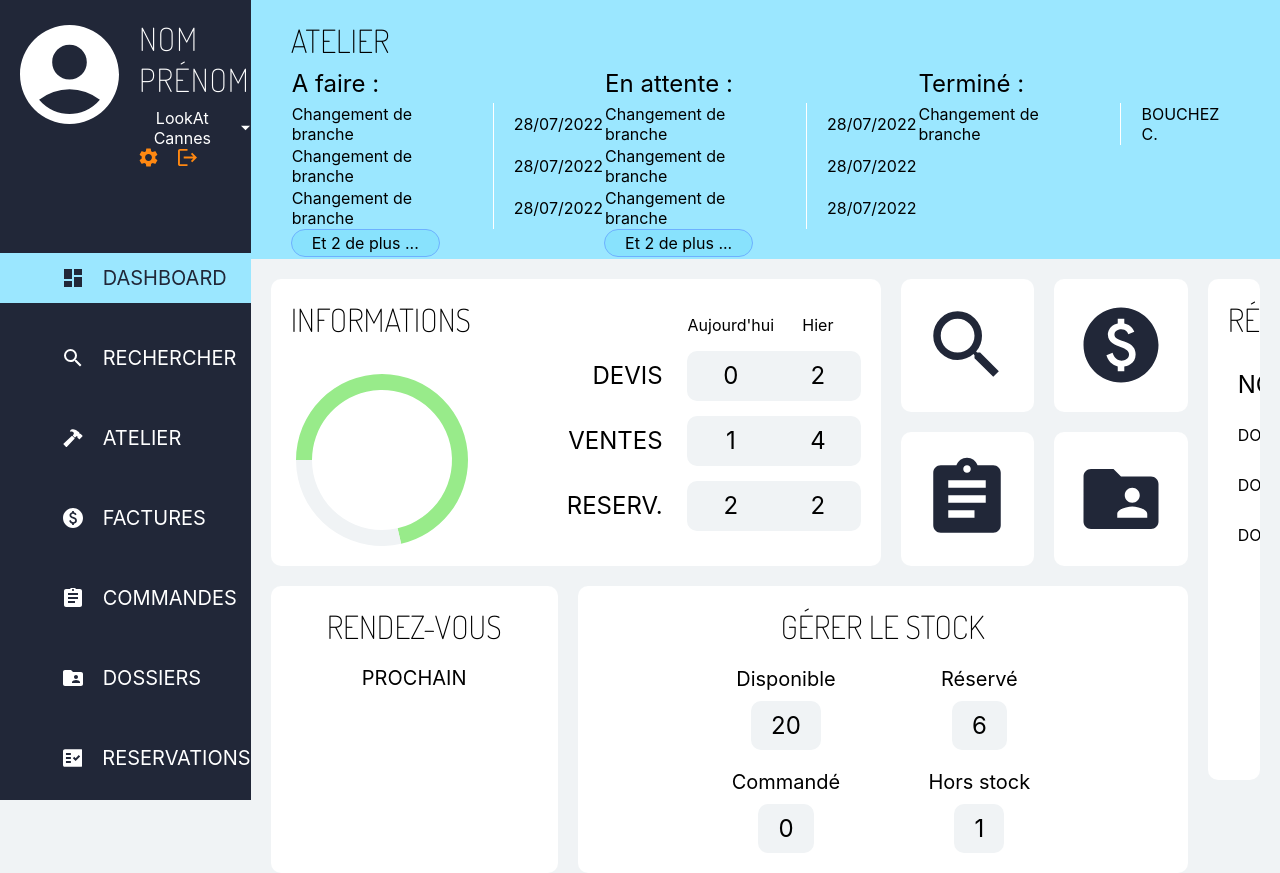
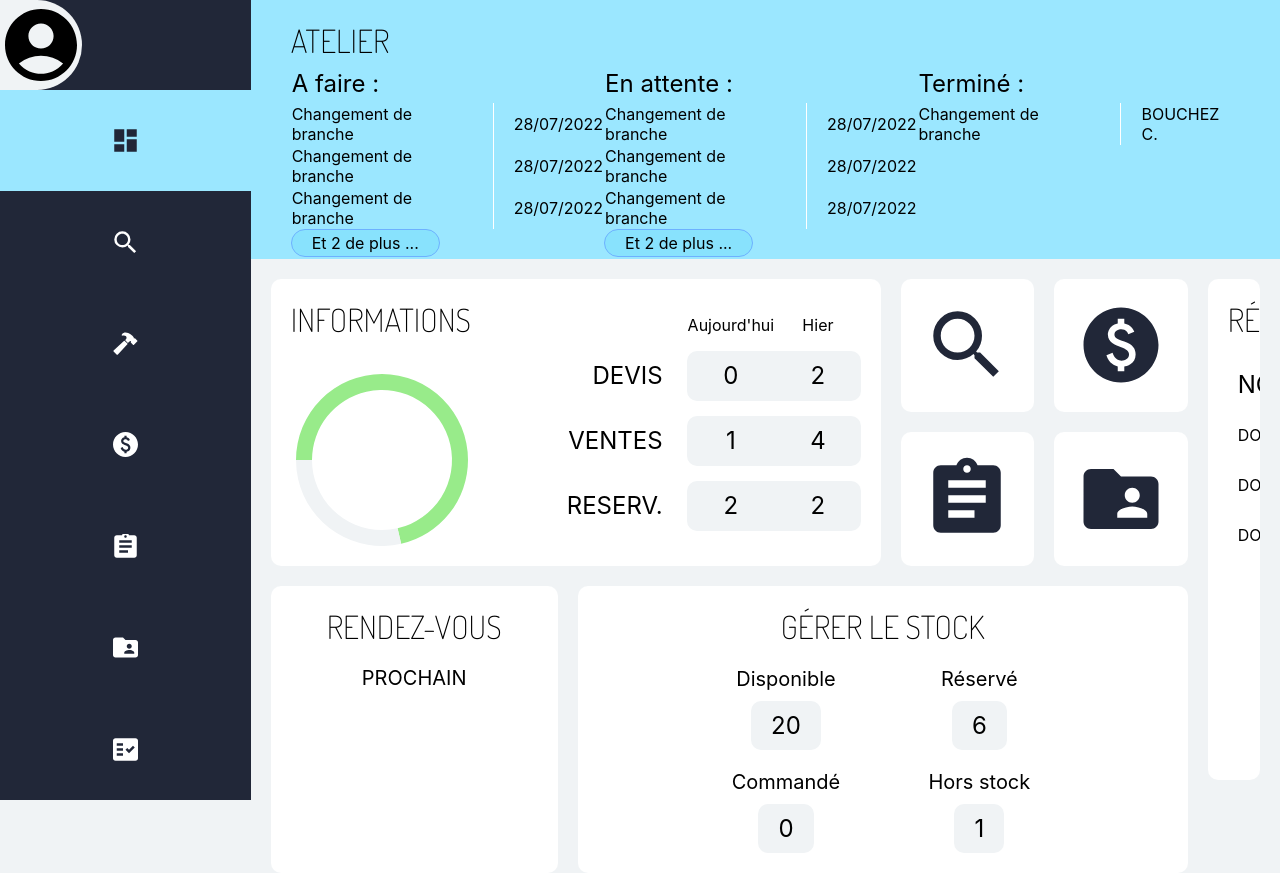
Before and after one commit to adrien-gllmt/lookat-manager-app, a React app in the folder app/: page /lookat-manager/ in a window 1280 px wide. Built offline with nearby package versions, Linux system fonts and the light colour scheme.

Commit message:
Navbar adjustements

```diff
--- a/app/src/assets/css/index.scss
+++ b/app/src/assets/css/index.scss
@@ -69,186 +69,58 @@ $padding-20: 20px;
   }
 
   header {
+    background-color: $dark-blue;
     height: 100vh;
-    width: 19.583333333333333333333333333333%;
-    display: block;
+    width: 100%;
+    position: relative;
+    display: flex;
+    flex-direction: column;
+    justify-content: flex-start;
 
     .user-info {
-      height: max-content;
-      padding: 0 20px;
-      margin-top: $viewport-top-margin;
+      display: flex;
+      gap: 20px;
+      height: 90px;
 
       .mobile-user-bg {
-        padding: 0;
+        padding: 0 5px 0 5px;
         height: 100%;
-        display: block;
-        align-items: normal;
-        background-color: inherit;
-        border-radius: 0;
-        width: auto;
+        display: flex;
+        align-items: center;
+        background-color: $light-grey;
+        border-radius: 0 10vh 10vh 0;
+        width: min-content;
       }
 
       svg {
-        height: 99px;
-        width: 99px;
-        color: white;
+        height: 9vh;
+        width: 9vh;
+        color: black;
       }
 
       .display-user {
-        display: flex;
-        flex-direction: column;
-        justify-content: space-between;
-
-        div {
-          display: flex;
-          flex-direction: column;
-          gap: 15px;
-
-          h2 {
-            letter-spacing: 1px;
-            color: white;
-            margin: -7px 0;
-          }
-
-          .retail-location {
-            flex-direction: row;
-            position: relative;
-
-            p {
-              color: white;
-            }
-
-            button {
-              display: flex;
-              align-items: center;
-              gap: 15px;
-              padding: 0;
-              margin: 0;
-              background-color: transparent;
-              border: none;
-
-              svg {
-                cursor: pointer;
-                height: 12px;
-                width: 12px;
-              }
-            }
-
-            ul {
-              top: 20px;
-              left: -10px;
-              position: absolute;
-              margin: 0;
-              padding: 0;
-              list-style-type: none;
-              background-color: $pd-blue;
-              display: flex;
-              flex-direction: column;
-              justify-content: space-around;
-
-              li {
-                height: 30px;
-                width: 100%;
-                display: flex;
-                align-items: center;
-
-                p {
-                  height: 100%;
-                  width: 100%;
-                  padding: 5px 10px;
-                }
-              }
-
-              .active-option {
-                background-color: #FF8811;
-              }
-            }
-          }
-        }
-
-        .settings {
-          flex-direction: row;
-          gap: 20px;
-
-          svg {
-            cursor: pointer;
-            height: 19px;
-            width: 19px;
-            color: $orange;
-          }
-        }
+        display: none;
       }
     }
 
     nav {
-      margin-top: 86px;
-      width: auto;
+      flex: 1;
+      width: 100%;
 
       ul {
-        display: flex;
-        flex-direction: column;
-        gap: 30px;
-        align-items: initial;
-        justify-items: initial;
-
-        h3 {
-          display: block;
-        }
-
-        .menu-selected {
-          background-color: $light-blue;
-
-          svg {
-            color: $dark-blue;
-          }
-
-          h3 {
-            color: $dark-blue;
-          }
-        }
-
-        a:not(.menu-selected):hover {
-          svg {
-            transition: color 0.2s ease-in-out;
-            color: $light-blue;
-          }
-
-          h3 {
-            color: $light-blue;
-            transition: color 0.2s ease-in-out;
-          }
-        }
-
-        a {
-          cursor: pointer;
-          display: flex;
-          align-items: center;
-          justify-content: initial;
-          gap: 20px;
-          height: 50px;
-          width: 100%;
-          padding-left: 25%;
-
-          svg {
-            transition: color 0.2s ease-in-out;
-            color: white;
-            height: 20px;
-            width: 20px;
-          }
-
-          h3 {
-            transition: color 0.2s ease-in-out;
-            color: white;
-            font-weight: normal;
-            font-family: Inter, sans-serif;
-            font-size: 1.25rem;
-            margin: 0;
-            padding: 0;
-          }
-        }
+        height: 100%;
+        padding: 0;
+        margin: 0;
+        list-style-type: none;
+        display: grid;
+        grid-template-columns: repeat(1, 1fr);
+        grid-template-rows: repeat(7, 1fr);
+        align-items: center;
+        justify-items: center;
       }
     }
   }
+
 
   .main {
     height: 100vh;
```
Also changed, not shown: app/src/assets/css/index.css, 1 other file.
